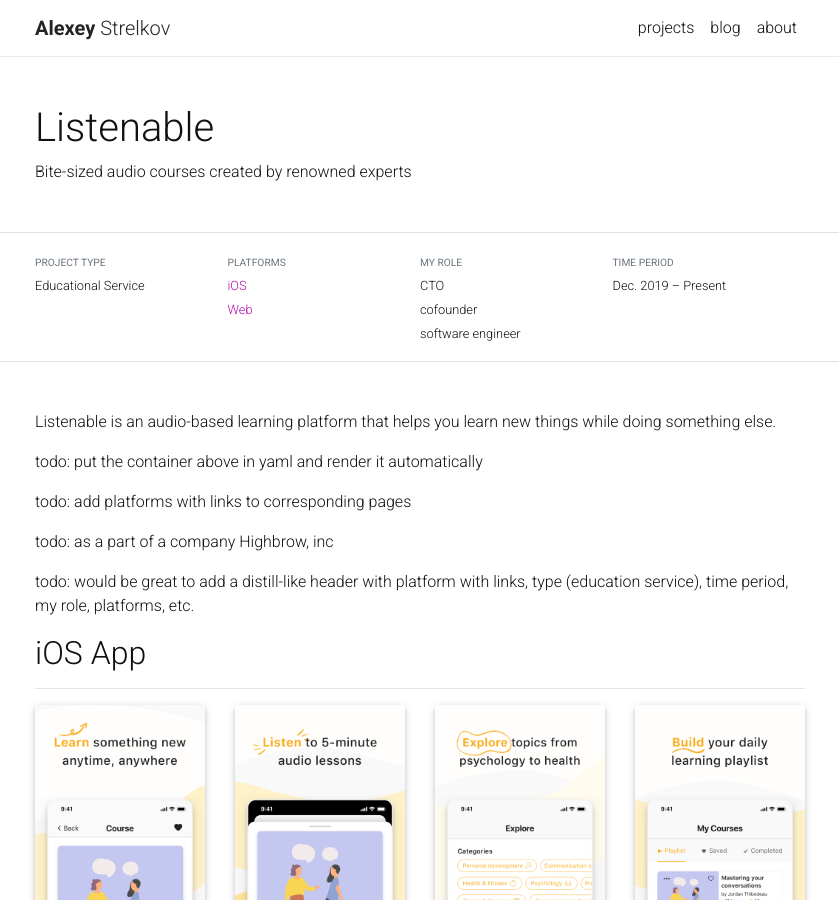
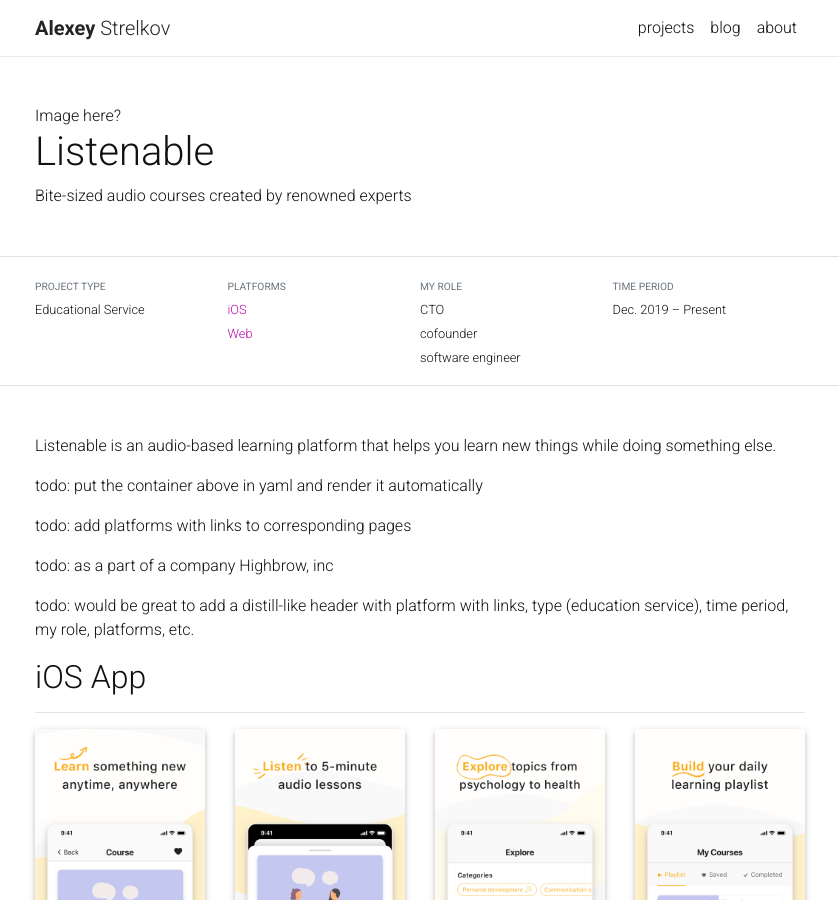
Before and after one commit to DataGreed/datagreed.pro, a Jekyll site: the page built from _projects/listenable.markdown, in a window 1280 px wide and 900 px high. Shown: the whole window, without its empty margins (220-1059 px from the left). Built offline with Jekyll 4.4.1, drawn with Linux system fonts in a browser that asks for light colours; nearby versions of some CDN libraries; a style sheet for code colours, icons or effects is not loaded.

Commit message:
new laout: project; features distil-like header with project info

```diff
--- /dev/null
+++ b/_layouts/project.html
@@ -0,0 +1,65 @@
+---
+layout: default
+---
+<div class="post">
+
+  <header class="post-header">
+    Image here?
+    <h1 class="post-title">{{ page.title }}</h1>
+    <p class="post-description">{{ page.description }}</p>
+  </header>
+
+  <article>
+
+    <style>
+    .full-width {
+      width: 100vw;
+      position: relative;
+      left: 50%;
+      right: 50%;
+      margin-left: -50vw;
+      margin-right: -50vw;
+    }</style>
+
+    {% comment %} https://stackoverflow.com/questions/8206869/iterate-over-hashes-in-liquid-templates {% endcomment %}
+    <div class="border-bottom full-width mt-5"></div>
+    <div class="container pt-3 pb-3">
+      <div class="row">
+        {% if page.project_type %}
+        <div class="col pl-0">
+          <div class="text-muted text-uppercase text-nowrap"><small><small>project type</small></small></div>
+          <div><small class="font-weight-light">{{ page.project_type }}</small></div>
+        </div>
+        {% endif %}
+        {% if page.platforms %}
+        <div class="col pl-0">
+          <div class="text-muted text-uppercase text-nowrap"><small><small>platforms</small></small></div>
+          {% for platform in page.platforms %}
+            <div><small class="font-weight-light"><a href="{{platform.url}}" target="_blank">{{platform.name}}</a></small></div>
+          {% endfor %}
+        </div>
+        {% endif %}
+        {% if page.my_role %}
+        <div class="col pl-0">
+          <div class="text-muted text-uppercase text-nowrap"><small><small>my role</small></small></div>
+          {% for role in page.my_role %}
+            <div><small class="font-weight-light">{{role}}</small></div>
+          {% endfor %}
+        </div>
+        {% endif %}
+        {% if page.dates %}
+          <div class="col pl-0">
+            <div class="text-muted text-uppercase text-nowrap"><small><small>time period</small></small></div>
+            <div><small class="font-weight-light">{{page.dates}}</small></div>
+          </div>
+        {% endif %}
+
+
+      </div>
+    </div>
+    <div class="border-top full-width mb-5"></div>
+
+    {{ content }}
+  </article>
+
+</div>
--- a/_projects/listenable.markdown
+++ b/_projects/listenable.markdown
@@ -1,47 +1,22 @@
 ---
-layout: page
+layout: project
 title: Listenable
 description: Bite-sized audio courses created by renowned experts
 img: /assets/img/projects/listenable/cover.png
 importance: 1
+featured: true
+project_type: Educational Service
+my_role:
+    - CTO
+    - cofounder
+    - software engineer
+dates: Dec. 2019 – Present
+platforms:
+    - name: iOS
+      url: https://apps.apple.com/us/app/listenable-learn-via-audio/id1492810539
+    - name: Web
+      url: https://listenable.io
 ---
-
-<style>.full-width {
-         width: 100vw;
-         position: relative;
-         left: 50%;
-         right: 50%;
-         margin-left: -50vw;
-         margin-right: -50vw;
-       }</style>
-
-<div class="border-bottom full-width mt-5"></div>
-<div class="container pt-3 pb-3">
-  <div class="row">
-    <div class="col pl-0">
-      <div class="text-muted text-uppercase text-nowrap"><small><small>project type</small></small></div>
-      <div><small class="font-weight-light">Educational Service</small></div>
-    </div>
-    <div class="col pl-0">
-      <div class="text-muted text-uppercase text-nowrap"><small><small>platforms</small></small></div>
-      <div><small class="font-weight-light"><a href="https://apps.apple.com/us/app/listenable-learn-via-audio/id1492810539" target="_blank">iOS</a></small></div>
-      <div><small class="font-weight-light"><a href="https://listenable.io" target="_blank">Web</a></small></div>
-    </div>
-    <div class="col pl-0">
-      <div class="text-muted text-uppercase text-nowrap"><small><small>my role</small></small></div>
-      <div><small class="font-weight-light">CTO</small></div>
-      <div><small class="font-weight-light">cofounder</small></div>
-      <div><small class="font-weight-light">software engineer</small></div>
-    </div>
-    <div class="col pl-0">
-      <div class="text-muted text-uppercase text-nowrap"><small><small>time period</small></small></div>
-      <div><small class="font-weight-light">Dec. 2019 – Present</small></div>
-    </div>
-
-
-  </div>
-</div>
-<div class="border-top full-width mb-5"></div>
 
 Listenable is an audio-based learning platform that helps you learn new things while doing something else.
 
@@ -65,10 +40,10 @@
     </div>
     <div class="col-sm mt-3 mt-md-0">
             <img class="img-fluid rounded z-depth-1" src="{{ '/assets/img/projects/listenable/ios3.png' | relative_url }}" alt=""/>
-        </div>
-        <div class="col-sm mt-3 mt-md-0">
-            <img class="img-fluid rounded z-depth-1" src="{{ '/assets/img/projects/listenable/ios4.png' | relative_url }}" alt=""/>
-        </div>
+    </div>
+    <div class="col-sm mt-3 mt-md-0">
+        <img class="img-fluid rounded z-depth-1" src="{{ '/assets/img/projects/listenable/ios4.png' | relative_url }}" alt=""/>
+    </div>
 </div>
 <div class="caption">
     Screenshots for iOS version of the Listenable App.
```
